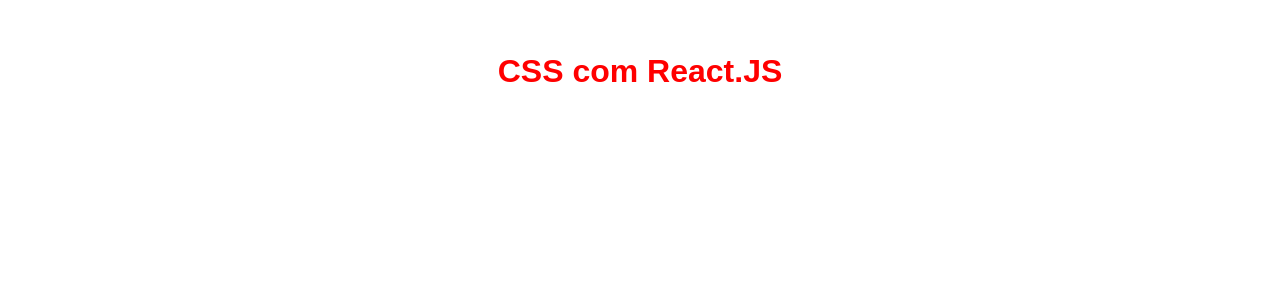
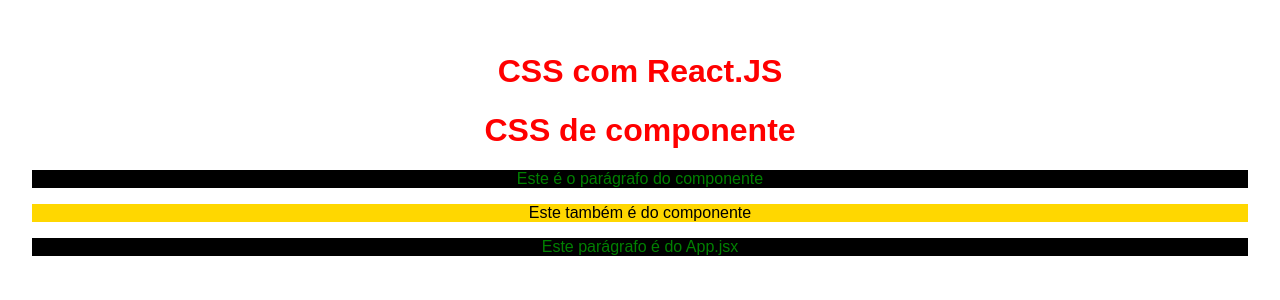
Before and after one commit to juniormps/estudos-react, a React (Vite) app in the folder 4-CSS-REACT/style_react/: page / in a window 1280 px wide. Shown: the top 300 px of the page. Built offline with nearby package versions, Linux system fonts and the light colour scheme.

Commit message:
CSS component

```diff
--- a/4-CSS-REACT/style_react/src/App.jsx
+++ b/4-CSS-REACT/style_react/src/App.jsx
@@ -1,10 +1,17 @@
 import './App.css'
+import MyComponent from './components/MyComponent'
 
 function App() {
 
   return (
     <>
+      {/* CSS Global */}
       <h1>CSS com React.JS</h1>
+
+      {/* CSS de componente */}
+      <MyComponent/>
+
+      <p>Este parágrafo é do App.jsx</p>
     </>
   )
 }
--- /dev/null
+++ b/4-CSS-REACT/style_react/src/components/MyComponent.css
@@ -0,0 +1,9 @@
+p {
+    color: green;
+    background-color: black;
+}
+
+.my-comp-paragraph {
+    color: black;
+    background-color: gold;
+}
--- /dev/null
+++ b/4-CSS-REACT/style_react/src/components/MyComponent.jsx
@@ -0,0 +1,13 @@
+import './MyComponent.css'
+
+const MyComponent = () => {
+  return (
+    <>
+        <h1>CSS de componente</h1>
+        <p>Este é o parágrafo do componente</p>
+        <p className="my-comp-paragraph">Este também é do componente</p>
+    </>
+  )
+}
+
+export default MyComponent
```
